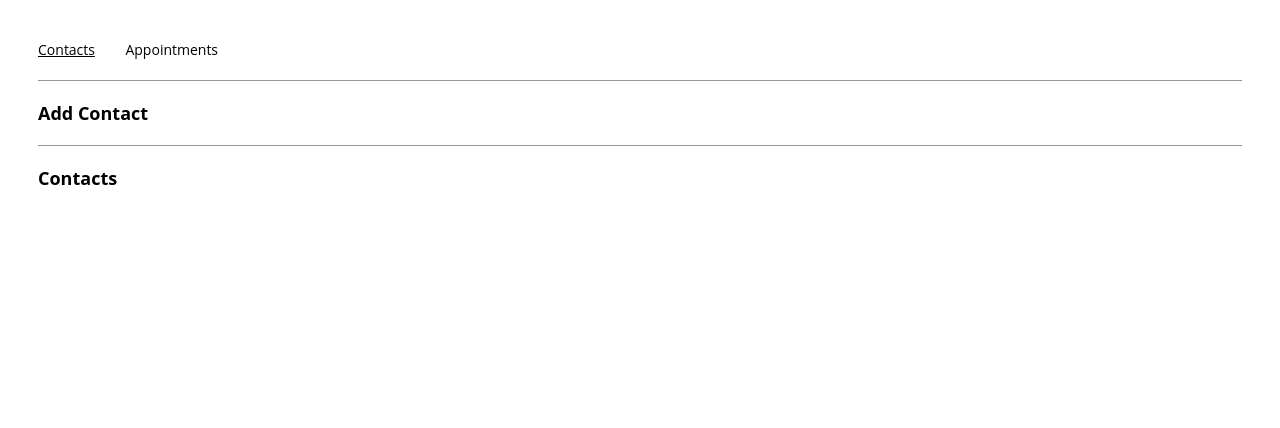
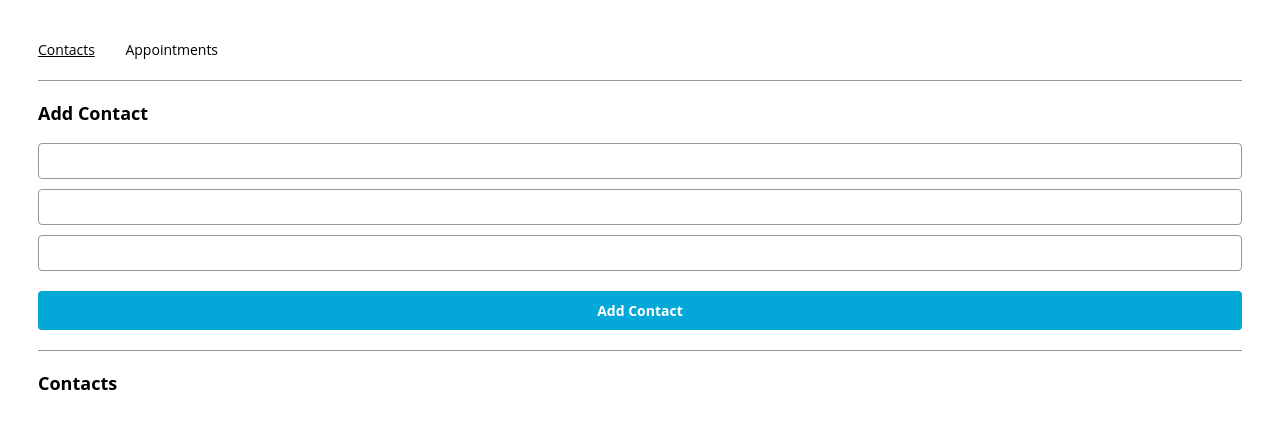
Before and after one commit to samueltumewu/appointment-form, a React (Create React App) app: page /contacts in a window 1280 px wide. Shown: the top 428 px of the page. Built offline with nearby package versions, Linux system fonts and the light colour scheme.

Commit message:
finalise contactForm and contactPage

```diff
--- a/src/App.js
+++ b/src/App.js
@@ -1,4 +1,4 @@
-import React from "react";
+import React, { useState } from "react";
 import { RouterProvider, createBrowserRouter, createRoutesFromElements, Route, Navigate } from "react-router-dom"
 import Root, { ROUTES } from "./components/root/Root";
 import { AppointmentsPage } from "./containers/appointmentsPage/AppointmentsPage";
@@ -9,17 +9,41 @@ function App() {
   Define state variables for
   contacts and appointments
   */
-
+  const [contacts, setContacts] = useState([]);
+  const [appointments, setAppointments] = useState([]);
   /*
   Implement functions to add data to
   contacts and appointments
   */
+  const addNewContact = (contactName, phone, email) => {
+    const newContact = {
+      contactName: contactName,
+      phone: phone,
+      email: email
+    }
+    setContacts([
+      ...contacts,
+      newContact
+    ])
+  };
+  const addNewAppointments = (appointmentName, contact, date, time) => {
+    const newAppointment = {
+      appointmentName: appointmentName,
+      contact: contact,
+      date: date,
+      time: time
+    }
+    setAppointments([
+      ...appointments,
+      newAppointment
+    ])
+  };
 
   const router = createBrowserRouter(createRoutesFromElements(
     <Route path="/" element={ <Root/> }>
       <Route index element={ <Navigate to={ROUTES.CONTACTS} replace/> }/>
-      <Route path={ROUTES.CONTACTS} element={ <ContactsPage /> /* Add props to ContactsPage */ }/>
-      <Route path={ROUTES.APPOINTMENTS} element={ <AppointmentsPage /> /* Add props to AppointmentsPage */ }/>
+      <Route path={ROUTES.CONTACTS} element={ <ContactsPage contacts={contacts} addNewContact={addNewContact}/> /* Add props to ContactsPage */ }/>
+      <Route path={ROUTES.APPOINTMENTS} element={ <AppointmentsPage appointments={appointments} addNewAppointments={addNewAppointments}/> /* Add props to AppointmentsPage */ }/>
     </Route>
   ));
 
--- a/src/components/contactForm/ContactForm.js
+++ b/src/components/contactForm/ContactForm.js
@@ -10,6 +10,27 @@ export const ContactForm = ({
   handleSubmit
 }) => {
   return (
-    <></>
+    <>
+      <form onSubmit={handleSubmit}>
+        <input
+          value={name}
+          type="text"
+          name="name"
+          onChange={(e)=>setName(e.target.value)}
+          required/>
+        <input
+          value={phone}
+          type="tel"
+          name="phone"
+          onChange={(e)=>setPhone(e.target.value)}
+          required/>
+        <input
+          value={email}
+          type="email"
+          name="email"
+          onChange={(e)=>setEmail(e.target.value)}/>
+        <input type="submit" name="submit" value="Add Contact"/>
+      </form>
+    </>
   );
 };
--- a/src/containers/contactsPage/ContactsPage.js
+++ b/src/containers/contactsPage/ContactsPage.js
@@ -3,11 +3,21 @@ import React, { useState, useEffect } from "react";
 import { ContactForm } from "../../components/contactForm/ContactForm";
 import { TileList } from "../../components/tileList/TileList";
 
-export const ContactsPage = () => {
+export const ContactsPage = ({contacts, addNewContact}) => {
   /*
   Define state variables for
   contact info and duplicate check
   */
+  const [currName, setCurrName] = useState('');
+  const [currPhone, setCurrPhone] = useState('');
+  const [currEmail, setCurrEmail] = useState('');
+  const [isNameDuplicated, setIsNameDuplicated] = useState(false);
+
+  useEffect(()=>{
+    setIsNameDuplicated(
+      contacts.some((contact) => contact.contactName === currName)
+    )
+  },[currName])
 
   const handleSubmit = (e) => {
     e.preventDefault();
@@ -15,6 +25,14 @@ export const ContactsPage = () => {
     Add contact info and clear data
     if the contact name is not a duplicate
     */
+   if (!isNameDuplicated) {
+    addNewContact(currName, currPhone, currEmail);
+    setCurrName('');
+    setCurrEmail('');
+    setCurrPhone('');
+   } else {
+    alert(`${currName} already exist. Please use different name!`)
+   }
   };
 
   /*
@@ -26,10 +44,19 @@ export const ContactsPage = () => {
     <div>
       <section>
         <h2>Add Contact</h2>
+        <ContactForm
+            email={currEmail}
+            setEmail={setCurrEmail}
+            name={currName}
+            setName={setCurrName}
+            phone={currPhone}
+            setPhone={setCurrPhone}
+            handleSubmit={handleSubmit} />
       </section>
       <hr />
       <section>
         <h2>Contacts</h2>
+        <TileList contacts={contacts}/>
       </section>
     </div>
   );
```
